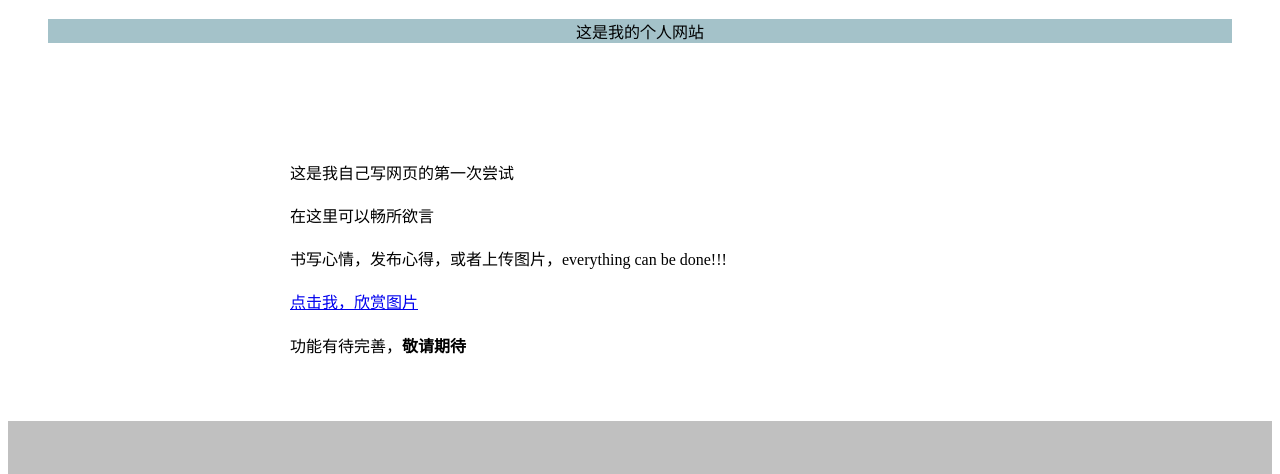
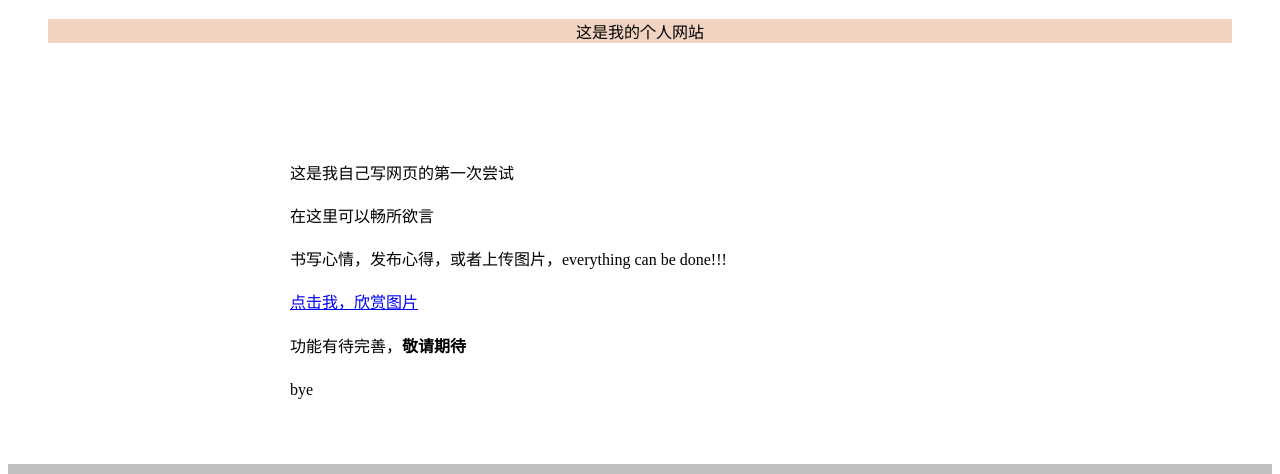
Before and after one commit to TheBreeze12/html01, a plain HTML site: page index.html in a window 1280 px wide. Shown: the part 322-796 px from the top of the page. Drawn offline with Linux system fonts and the light colour scheme.

Commit message:
Update index.html

```diff
--- a/index.html
+++ b/index.html
@@ -12,7 +12,7 @@
     padding:40px">
     <img src="./123.jpg" width="300" height="200">
     <h1>你好，世界，我是The Breeze</h1>
-    <p style="background:rgb(164, 194, 201)">这是我的个人网站</p>
+    <p style="background:#f1d3c2">这是我的个人网站</p>
 
 </div>
 <div style="
@@ -26,6 +26,7 @@ line-height: 1.7;
 <p >书写心情，发布心得，或者上传图片，everything can be done!!!</p>
 <a href="./new.html">点击我，欣赏图片</a>
 <p>功能有待完善，<b>敬请期待</b></p>
+  <p>bye</p>
 </div>
 
 
```
